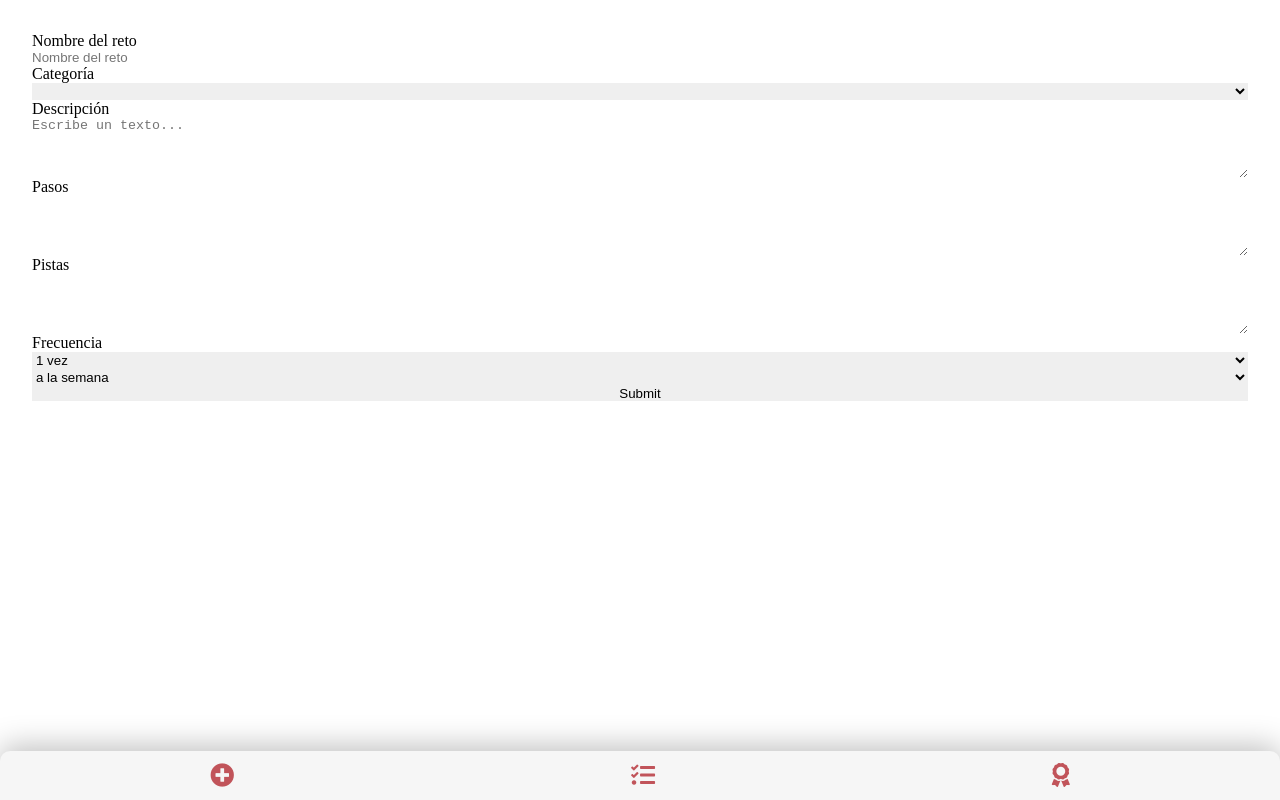
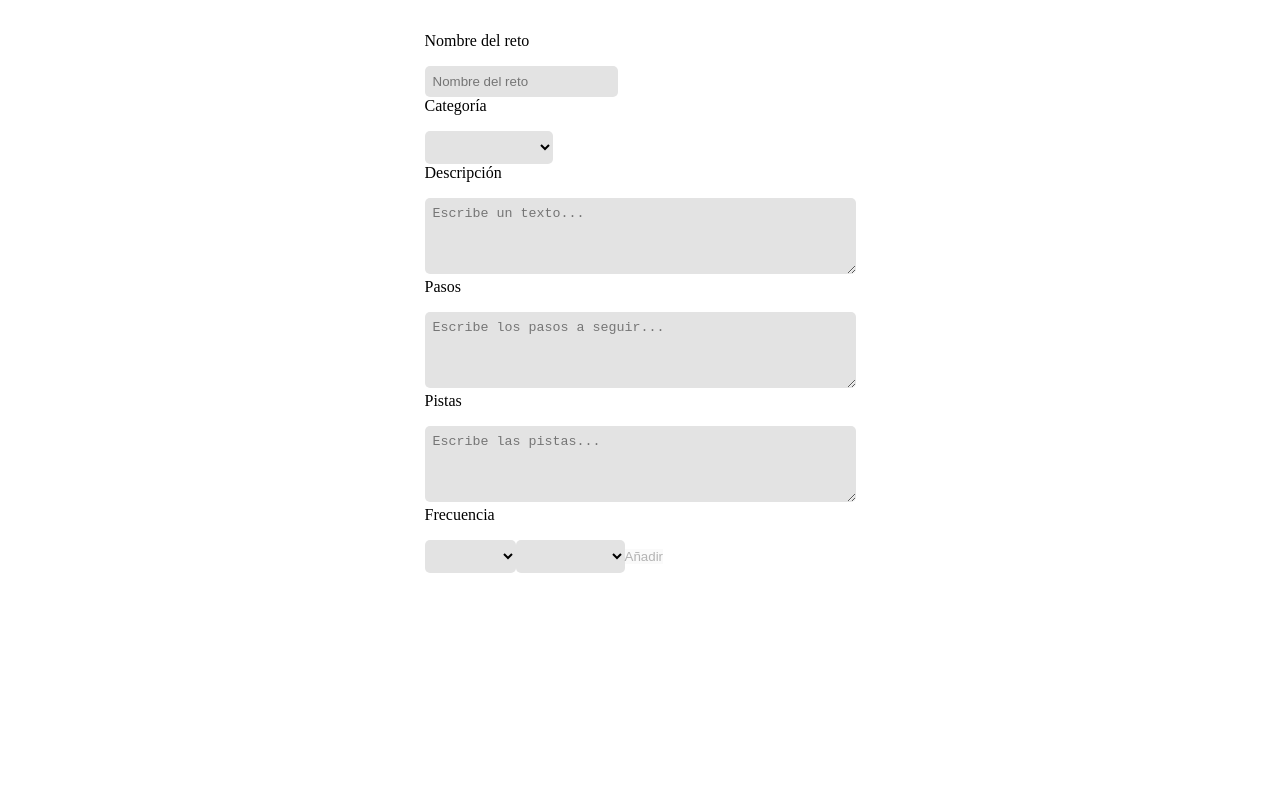
Before and after one commit to zeki14/AAA_vue3_vuex_Localstorage_CRUD, a Vue app: page /add in a window 1280 px wide. Built offline with nearby package versions, Linux system fonts and the light colour scheme.

Commit message:
localstorage conectado

```diff
--- a/package.json
+++ b/package.json
@@ -8,6 +8,7 @@
   },
   "dependencies": {
     "core-js": "^3.6.5",
+    "shortid": "^2.2.16",
     "uuid": "^3.4.0",
     "vue": "^3.0.0",
     "vue-router": "^4.0.0-0",
--- /dev/null
+++ b/src/components/InputNewTask.vue
@@ -0,0 +1,121 @@
+<template>
+    <section>
+        <label >Nombre del reto</label>
+        <input
+            type="text"
+            name="name"
+            v-model="task.name"
+            placeholder="Nombre del reto">
+
+        <label for="category" >Categoría</label>
+        <select
+            id= "category"
+            name="category"
+            v-model="task.category"
+            placeholder="Categoria">
+                <option value="value1">Hogar</option>
+                <option value="value2" >En la calle</option>
+                <option value="value3">Actividad social</option>
+        </select>
+
+        <label for="description">Descripción</label>
+        <textarea
+            id="description"
+            name="description"
+            v-model="task.description"
+            rows="4" cols="50"
+            placeholder="Escribe un texto...">
+        </textarea>
+
+        <label>Pasos</label>
+        <textarea
+            id="steps"
+            name="steps"
+            v-model="task.steps"
+            rows="4" cols="50"
+            placeholder="Escribe los pasos a seguir...">
+        </textarea>
+
+        <label>Pistas</label>
+        <textarea
+            id="clues"
+             name="clues"
+             v-model="task.clues"
+             rows="4"
+             cols="50"
+             placeholder="Escribe las pistas...">
+        </textarea>
+
+        <label>Frecuencia</label>
+        <select
+            id="times"
+            name="times"
+            v-model="task.times">
+
+                <option value="value1">1 vez</option>
+                <option value="value2">2 veces</option>
+                <option value="value3">3 veces</option>
+                <option value="value4">4 vez</option>
+                <option value="value5" >5 veces</option>
+                <option value="value6">6 veces</option>
+                <option value="value7">Cada día</option>
+        </select>
+        <select
+            id="period"
+            name="period"
+            v-model="task.period">
+                <option value="value1">a la semana</option>
+                <option value="value2">al mes</option>
+        </select>
+
+        <button
+            class="btn btn-secondary mt-2 btn-block"
+            type="submit"
+            :disabled="bloquear"
+        >
+        Añadir
+        </button>
+    </section>
+</template>
+
+<script>
+    export default {
+        props:{
+            task: Object
+        },
+        computed: {
+            bloquear(){
+                return this.task.name === "" ? true : false
+            }
+        }
+    }
+
+</script>
+
+<style scoped>
+    label{
+        display: block;
+    }
+   section  input,
+   section  select,
+   section  textarea {
+    margin-top: 2vh;
+    padding: 1vh 1vh 1vh 1vh;
+    border: none;
+    background-color: var(--input-color);
+    border-radius: 5px;
+  }
+
+   section  input:focus {
+    outline: none;
+  }
+
+
+
+  .btn-saving {
+    margin-top: 3vh;
+    padding: 1vh;
+    background-color: var(--complementary-color);
+  }
+
+</style>
--- a/src/components/addNewTask.vue
+++ /dev/null
@@ -1,86 +0,0 @@
-<template>
-        <form @submit.prevent="addTask()">
-
-        <label>Nombre del reto</label>
-        <input type="text" name="name" v-model="name" placeholder="Nombre del reto">
-
-        <label for="category" >Categoría</label>
-        <select id= "category" name="category" v-model="category" placeholder="Categoria">
-                <option value="value1">Hogar</option>
-                <option value="value2" >En la calle</option>
-                <option value="value3">Actividad social</option>
-        </select>
-
-        <label for="description">Descripción</label>
-        <textarea id="description" name="description" v-model="description" rows="4" cols="50"  placeholder="Escribe un texto...">
-        </textarea>
-
-        <label>Pasos</label>
-        <textarea id="steps" name="steps" rows="4" cols="50"  placeholder="Escribe los pasos a seguir...">
-        </textarea>
-
-        <label>Pistas</label>
-        <textarea id="clues" name="clues" rows="4" cols="50"  placeholder="Escribe las pistas...">
-        </textarea>
-
-        <label>Frecuencia</label>
-        <select name="times">
-                <option value="value1">1 vez</option>
-                <option value="value2">2 veces</option>
-                <option value="value3">3 veces</option>
-                <option value="value4">4 vez</option>
-                <option value="value5" >5 veces</option>
-                <option value="value6">6 veces</option>
-                <option value="value7">Cada día</option>
-        </select>
-        <select name="period">
-                <option value="value1">a la semana</option>
-                <option value="value2">al mes</option>
-        </select>
-
-            <input type="submit" value="Submit" class="btn">
-    </form>
-</template>
-
-<script>
-    import uuid from 'uuid/v4';
-    export default {
-        name: "addNewTask",
-        data(){
-            return {
-
-                name: '',
-                category:'',
-                description:'',
-                steps:'',
-                clues:'',
-                times:'',
-                period:''
-            }
-        },
-        methods: {
-            addTask(e){
-                e.preventDefault();
-                const newTaskTodo={
-                    name: this.name,
-                    id: uuid(),
-                    category: this.category,
-                    description: this.description,
-                    steps: this.steps,
-                    clues: this.clues,
-                    times: this.times,
-                    period: this.period
-
-                }
-                //send to parent
-                this.$emit('add-task-event', newTaskTodo);
-                //clear the field
-                this.title='';
-            }
-        }
-    }
-</script>
-
-<style>
-
-</style>
--- a/src/store/index.js
+++ b/src/store/index.js
@@ -1,19 +1,65 @@
 import { createStore } from 'vuex'
+import router from '../router'
 
 export default createStore({
   state: {
-    tasks: []
+    tasks: [],
+    task: {
+      id: '',
+      name: '',
+      category: '',
+      description: '',
+      steps: '',
+      clues: '',
+      times: '',
+      period:''
+    }
   },
   mutations: {
-    setTasks(state, payload) {
+    get(state, payload) {
       state.tasks= payload
+    },
+    set(state, payload){
+      state.tasks.push(payload)
+      localStorage.setItem('tasks', JSON.stringify(state.tasks))
+    },
+    delete(state, payload) {
+      state.tasks = state.tasks.filter(item => item.id !== payload)
+      localStorage.setItem('tasks', JSON.stringify(state.tasks))
+    },
+    task(state, payload){
+      if(!state.tasks.find(item => item.id === payload)){
+        router.push('/')
+        return
+      }
+      state.task = state.tasks.find(item => item.id === payload)
+    },
+    update(state, payload){
+      state.tasks = state.tasks.map(item => item.id === payload.id? payload : item)
+      router.push('/')
+      localStorage.setItem('tasks', JSON.stringify(state.tasks))
     }
   },
   actions: {
-    getTasks({commit}){
-      localStorage.getItem('tasks')
-      const tasks = JSON.parse(localStorage.getItem('tasks'));//este nombre debe ser el mismo que en el localstorage
-      commit('getTasks', tasks)
+    getLoacalStorage({commit}){
+      if(localStorage.getItem('tasks')){
+        const tasks = JSON.parse(localStorage,getItem('tasks'))
+        commit('getTasks', tasks)
+        return
+        }
+        localStorage.setItem('tareas', JSON.stringify([]))
+    },
+    setTasks({ commit }, task){
+      commit('set', task)
+    },
+    deleteTasks({commit}, id){
+      commit('delete', id)
+    },
+    setTask({commit}, id){
+      commit('task', id)
+    },
+    updateTask({commit}, task){
+      commit('update', task)
     }
   },
   modules: {
--- a/src/views/Home.vue
+++ b/src/views/Home.vue
@@ -69,10 +69,6 @@ export default {
         margin-top: 2vh;
         border-radius: 10px;
         background-color: var(--input-color);
-        /* display: grid;
-        grid-template-areas: "i t" "i d" "i p" "i ic";
-        grid-template-columns: 30vw 1fr;
-        box-shadow: 2px 2px 2px 1px rgba(0, 0, 0, 0.2); */
     }
 
     main section article h3 {
--- a/src/views/NewTask.vue
+++ b/src/views/NewTask.vue
@@ -1,72 +1,76 @@
 <template>
   <main>
 
-    <section>
+      <form @submit.prevent="processForm">
 
-      <AddNewTask />
-      <!-- <form >
-        <label>Nombre del reto</label>
-        <input type="text" placeholder="Nombre del reto">
+        <InputNewTask :task="task" />
 
-        <label for="category">Categoría</label>
-        <select id= "category" name="category" placeholder="Categoria">
-                <option value="value1">Hogar</option>
-                <option value="value2" >En la calle</option>
-                <option value="value3">Actividad social</option>
-        </select>
+      </form>
 
-        <label for="description">Descripción</label>
-        <textarea id="description" name="description" rows="4" cols="50"  placeholder="Escribe un texto...">
-        </textarea>
-
-        <label>Pasos</label>
-        <textarea id="steps" name="steps" rows="4" cols="50"  placeholder="Escribe los pasos a seguir...">
-        </textarea>
-
-        <label>Pistas</label>
-        <textarea id="clues" name="clues" rows="4" cols="50"  placeholder="Escribe las pistas...">
-        </textarea>
-
-        <label>Frecuencia</label>
-        <select name="veces">
-                <option value="value1">1 vez</option>
-                <option value="value2">2 veces</option>
-                <option value="value3">3 veces</option>
-                <option value="value1">4 vez</option>
-                <option value="value2" >5 veces</option>
-                <option value="value3">6 veces</option>
-                <option value="value3">Cada día</option>
-        </select>
-        <select name="periodo">
-                <option value="value1">a la semana</option>
-                <option value="value2">al mes</option>
-        </select>
-
-
-
-        <button class="btn-saving" @click="activeSingUpForm = false">Guardar</button>
-      </form> -->
-    </section>
-    <Footer />
   </main>
 </template>
 
 <script>
-import Footer from '@/components/Footer.vue'
-import AddNewTask from '@/components/AddNewTask.vue'
+import InputNewTask from '@/components/InputNewTask.vue'
+import { mapActions } from "vuex";
+const shortid = require('shortid');
 
 export default {
+  name:'NewTask',
   components: {
-    Footer,
-    AddNewTask
+      InputNewTask
+  },
+  data() {
+    return {
+      task: {
+        id: '',
+        name: '',
+        category: '',
+        description: '',
+        steps: '',
+        clues: '',
+        times: '',
+        period:''
+      }
+    }
+  },
+  methods: {
+    ...mapActions(['setTasks']),
+    processForm(){
+      console.log(this.task)
+      if(this.task.name === ""){
+        console.log('Empty field')
+        return
+      }
+      console.log('Is not empty')
+
+      //generar id aleatorio
+      this.task.id = shortid.generate()
+      console.log(this.task.id)
+
+      //envian los datos
+      this.setTasks(this.task)
+
+      //limpiar datos
+      this.task = {
+        id: '',
+        name: '',
+        category: '',
+        description: '',
+        steps: '',
+        clues: '',
+        times: '',
+        period:''
+      }
+    }
   }
+
+
 }
 
 </script>
 
-
 <style scoped>
-
   main {
     display: flex;
     justify-content: center;
@@ -74,33 +78,10 @@ export default {
     margin: auto;
   }
 
-  main section form {
+  main form {
     display: flex;
     flex-direction: column;
-    align-items: inherit;
+    align-items: center;
     margin: 2em;
   }
-
-  main section form input,
-  main section form select,
-  main section form textarea {
-    margin-top: 2vh;
-    padding: 1vh 1vh 1vh 1vh;
-    border: none;
-    background-color: var(--input-color);
-    border-radius: 5px;
-  }
-
-  main section form input:focus {
-    outline: none;
-  }
-
-
-
-  .btn-saving {
-    margin-top: 3vh;
-    padding: 1vh;
-    background-color: var(--complementary-color);
-  }
-
 </style>
```
Also changed, not shown: src/views/Detail.vue (+1 -7 lines), 1 other file (tests, documents, lock files or other folders).
